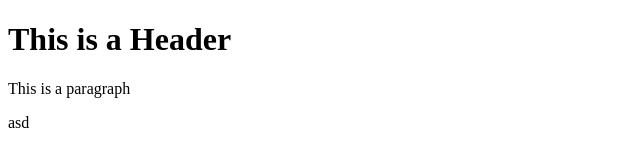
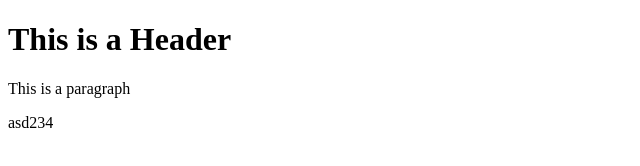
Before and after one commit to dariocoronel/git-test, a plain HTML site: page index.html in a window 1280 px wide. Shown: the full height of the page, 0-640 px from the left. Drawn offline with Linux system fonts and the light colour scheme.

Commit message:
la concha de tu madre

```diff
--- a/index.html
+++ b/index.html
@@ -5,6 +5,6 @@
     <body>
         <h1>This is a Header</h1>
         <p>This is a paragraph</p>
-        <p>asd</p>
+        <p>asd234</p>
     </body>
 </html>
```
Also changed, not shown: templates/test.html (added).
